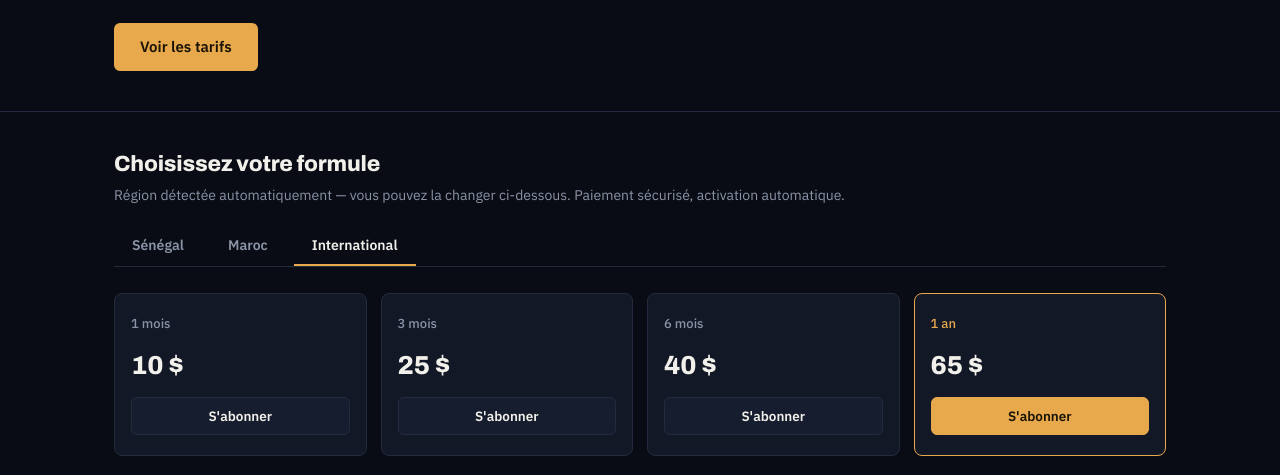
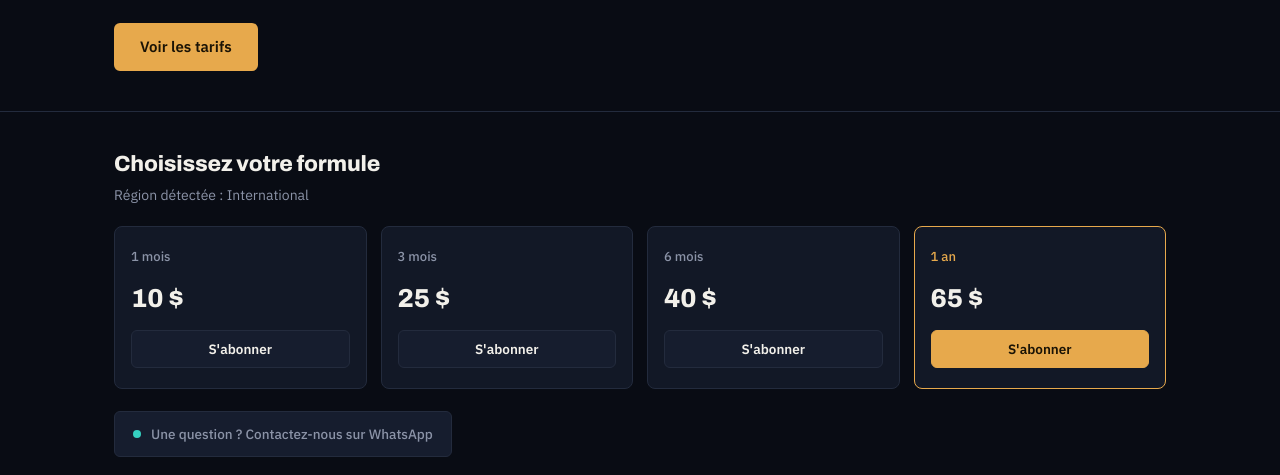
Before and after one commit to awmamadou394-ops/primeiptvstreaming, a plain HTML site: page index.html in a window 1280 px wide. Shown: the part 324-799 px from the top of the page. Drawn offline with nearby package versions, Linux system fonts and the light colour scheme; no server answers.

Commit message:
Update index.html

```diff
--- a/index.html
+++ b/index.html
@@ -45,9 +45,6 @@
   .regions{padding:36px 0 8px;border-top:1px solid var(--line);}
   .regions h2{font-size:22px;margin-bottom:4px;}
   .regions .sub{color:var(--muted);font-size:14px;margin-bottom:20px;}
-  .tabs{display:flex;gap:8px;border-bottom:1px solid var(--line);margin-bottom:26px;flex-wrap:wrap;}
-  .tab{padding:10px 18px;font-size:14px;font-weight:600;color:var(--muted);border-bottom:2px solid transparent;cursor:pointer;background:none;border-top:none;border-left:none;border-right:none;font-family:'IBM Plex Sans',sans-serif;}
-  .tab.active{color:var(--text);border-bottom-color:var(--gold);}
   .plans{display:grid;grid-template-columns:repeat(auto-fit, minmax(150px,1fr));gap:14px;margin-bottom:22px;}
   .plan{background:var(--panel);border:1px solid var(--line);border-radius:8px;padding:20px 16px;display:flex;flex-direction:column;gap:12px;}
   .plan .duree{color:var(--muted);font-size:13px;font-weight:500;}
@@ -131,9 +128,8 @@
 <section class="regions" id="tarifs">
   <div class="wrap">
     <h2>Choisissez votre formule</h2>
-    <p class="sub">Région détectée automatiquement — vous pouvez la changer ci-dessous. Paiement sécurisé, activation automatique.</p>
+    <p class="sub" id="region-label">Détection de votre région...</p>
 
-    <div class="tabs" id="tabs"></div>
     <div class="plans" id="plans"></div>
     <a href="#" class="whatsapp-cta" id="whatsapp-btn" target="_blank"><span class="dot"></span> Une question ? Contactez-nous sur WhatsApp</a>
   </div>
@@ -212,19 +208,8 @@
   let currentRegion = "intl";
   let planChoisi = null;
 
-  function renderTabs(){
-    const tabsEl = document.getElementById("tabs");
-    tabsEl.innerHTML = "";
-    Object.keys(DATA).forEach(key=>{
-      const btn = document.createElement("button");
-      btn.className = "tab" + (key === currentRegion ? " active" : "");
-      btn.textContent = DATA[key].label;
-      btn.onclick = () => { currentRegion = key; renderTabs(); renderPlans(); };
-      tabsEl.appendChild(btn);
-    });
-  }
-
   function renderPlans(){
+    document.getElementById("region-label").textContent = "Région détectée : " + DATA[currentRegion].label;
     const region = DATA[currentRegion];
     const plansEl = document.getElementById("plans");
     plansEl.innerHTML = "";
@@ -289,7 +274,7 @@
 
     sb.from("abonnements_iptv").insert([donnees]).then(function(reponse){
       if (reponse.error) {
-        erreurEl.textContent = "Erreur reelle : " + reponse.error.message + " (code: " + (reponse.error.code || "?") + ")";
+        erreurEl.textContent = "Erreur : la commande n'a pas pu etre enregistree. Reessayez.";
         erreurEl.style.display = "block";
         btn.disabled = false;
         btn.textContent = "Payer maintenant";
@@ -342,13 +327,11 @@
         if (country === "SN") currentRegion = "senegal";
         else if (country === "MA") currentRegion = "maroc";
         else currentRegion = "intl";
-        renderTabs(); renderPlans();
+        renderPlans();
       })
-      .catch(() => { currentRegion = "intl"; renderTabs(); renderPlans(); });
+      .catch(() => { currentRegion = "intl"; renderPlans(); });
   }
 
-  renderTabs();
-  renderPlans();
   detectRegion();
 </script>
 
```
